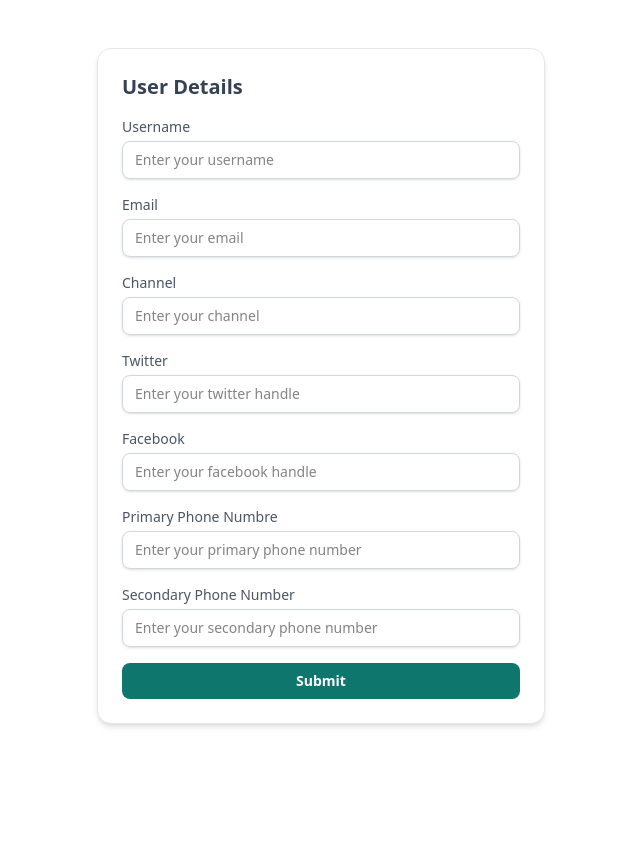
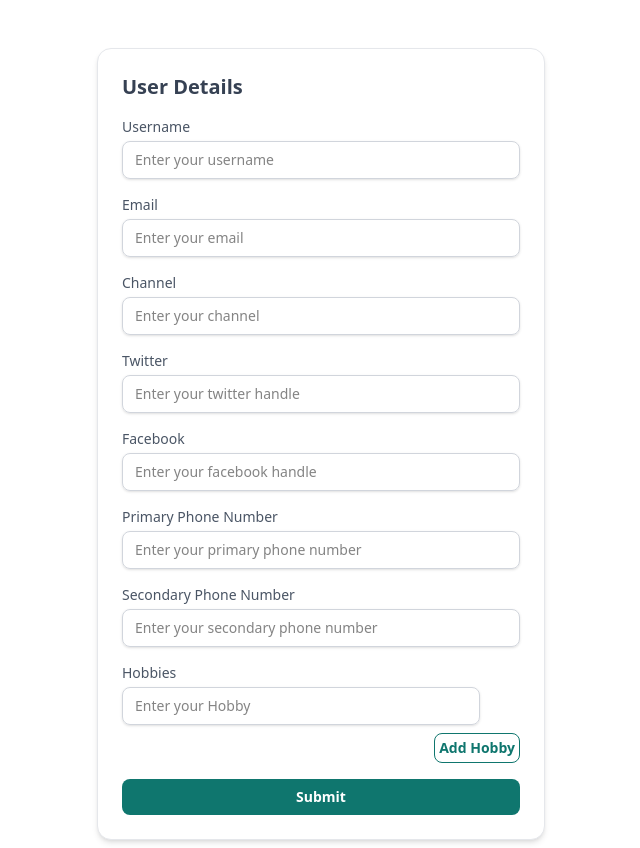
Before and after one commit to DevStreak-Code/devstreak-web-user, a React (Vite) app: page /sample-form in a window 1280 px wide. Shown: the whole page, without its empty margins (319-959 px from the left). Before the commit the page ends 800 px from the top, so only its background shows below. Built offline with nearby package versions, Linux system fonts and the light colour scheme.

Commit message:
Dynamic Fields

```diff
--- a/src/features/sample/SampleForm.tsx
+++ b/src/features/sample/SampleForm.tsx
@@ -117,6 +117,15 @@
    -   {...register("phoneNumbers.0")}
    -   {...register("phoneNumbers.1")}
 
+11- Dynamic Fields to collect users phone numbers
+   - useFieldArray Hook , it works only with array of object  eg:  hobbies: { name: string }[];
+   - default values  ==>  hobbies: [{ name: "" }],
+   - const { fields } = useFieldArray({
+    name: "hobbies",
+    control,
+  });
+  - use 'fields' into JSX
+
 */
 
 type TFormValues = {
@@ -128,8 +137,9 @@ type TFormValues = {
     facebook: string;
   };
   phoneNumbers: string[];
+  hobbies: { name: string }[];
 };
-import { useForm } from "react-hook-form";
+import { useForm, useFieldArray } from "react-hook-form";
 import { DevTool } from "@hookform/devtools";
 
 const SampleForm = () => {
@@ -142,10 +152,16 @@ const SampleForm = () => {
         facebook: "",
         twitter: "",
       },
-      phoneNumbers:["",""]
+      phoneNumbers: ["", ""],
+      hobbies: [{ name: "" }],
     },
   });
   const { register, control, handleSubmit, formState } = form;
+
+  const { fields, append, remove } = useFieldArray({
+    name: "hobbies",
+    control,
+  });
   const { errors } = formState;
 
   const onSubmit = (data: TFormValues) => {
@@ -273,13 +289,12 @@ const SampleForm = () => {
           />
         </div>
 
-
         <div>
           <label
             htmlFor="primary-phone"
             className="block text-sm font-medium text-gray-600"
           >
-            Primary Phone Numbre
+            Primary Phone Number
           </label>
           <input
             type="text"
@@ -306,6 +321,42 @@ const SampleForm = () => {
           />
         </div>
 
+        <div>
+          <label
+            htmlFor="Hobbies"
+            className="block text-sm font-medium text-gray-600"
+          >
+            Hobbies
+          </label>
+          {fields.map((field, i) => {
+            return (
+              <div className="flex justify-between items-center">
+                <input
+                  key={field.id}
+                  type="text"
+                  {...register(`hobbies.${i}.name` as const)}
+                  placeholder="Enter your Hobby"
+                  className="mt-1 w-[90%] border border-gray-300 rounded-md px-3 py-2 text-sm shadow-sm focus:outline-none focus:ring-2 focus:ring-primary focus:border-primary"
+                />
+                {i > 0 && (
+                  <span className="text-destructive" onClick={() => remove(i)}>
+                    X
+                  </span>
+                )}
+              </div>
+            );
+          })}
+          <div className="w-full flex justify-end mt-2">
+            <button
+              type="button"
+              onClick={() => append({ name: "" })}
+              className="border-primary border px-1 transition-colors text-primary text-sm font-semibold py-1 rounded-md"
+            >
+              Add Hobby
+            </button>
+          </div>
+        </div>
+
         <button
           type="submit"
           className="w-full bg-primary hover:bg-primary/90 transition-colors text-white text-sm font-semibold py-2 rounded-md"
```
